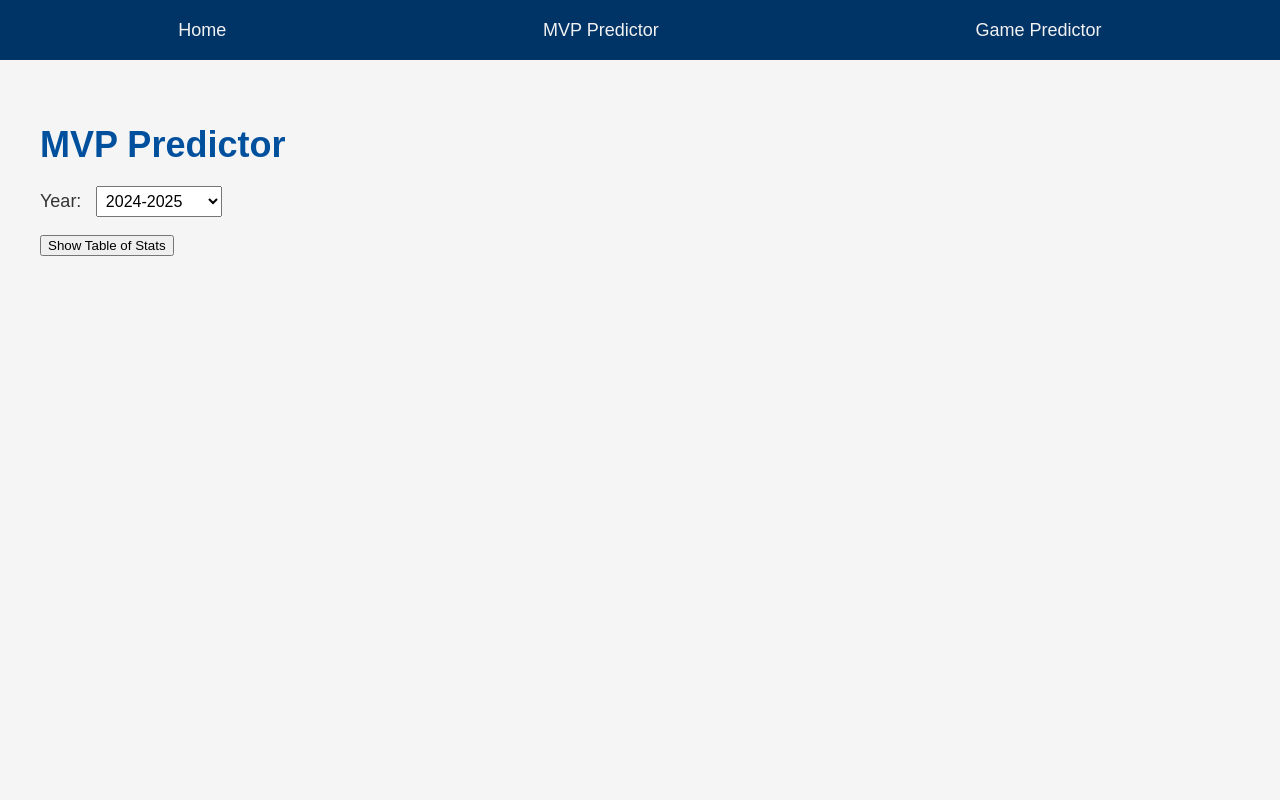
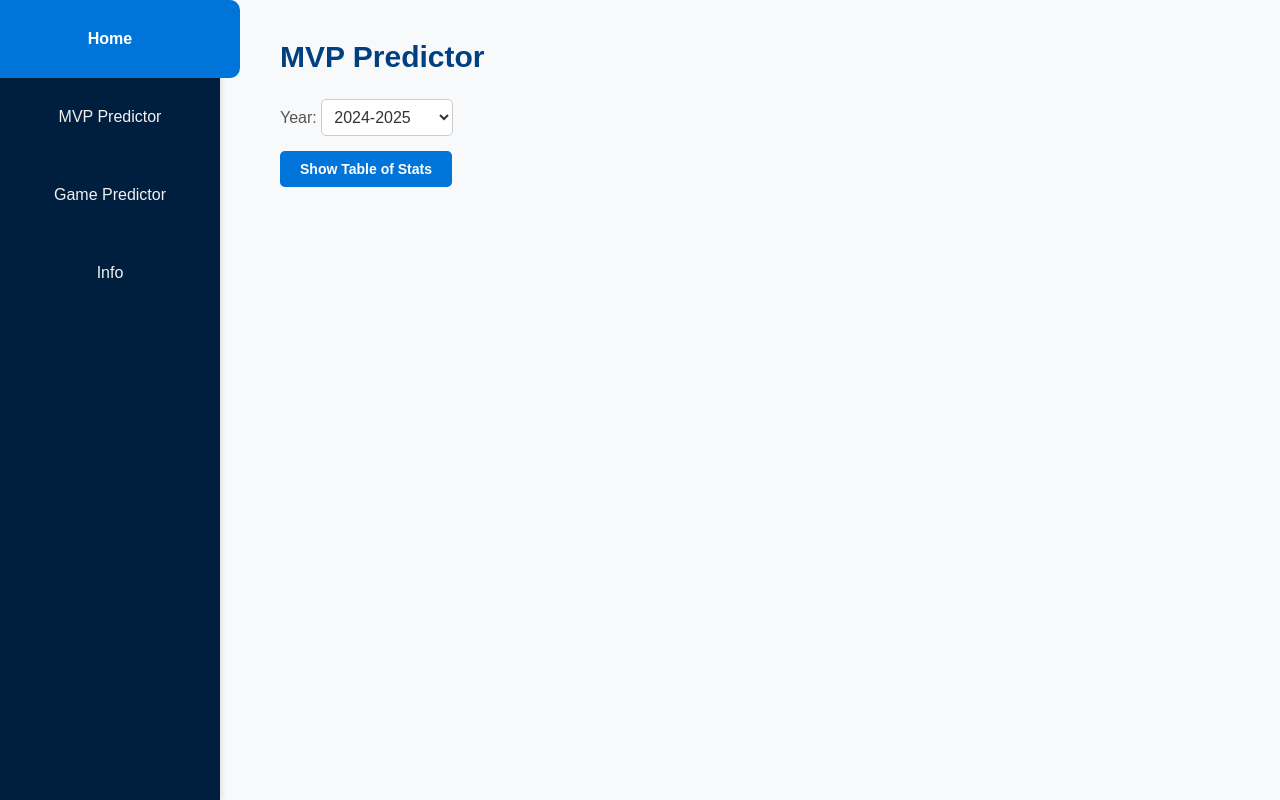
Before and after one commit to syadk23/Nba-predictive-models, a Flask app: template app/templates/mvp_predictor.html in a window 1280 px wide. Run offline with Flask 3, Linux system fonts and the light colour scheme; the template is opened without the code that fills it, so the values that code supplies are empty; parts of the project's set-up code (start-up, migrations or seed data) failed here and were passed over.

Commit message:
css touch up and add empty info page

```diff
--- a/app/app.py
+++ b/app/app.py
@@ -66,7 +66,11 @@ def mvp_predictor_year(year):
 
 @app.route('/game_predictor')
 def game_predictor():
-    return "<h1>Game Predictor Page</h1>"
+    return render_template('game_predictor.html')
+
+@app.route('/info')
+def info():
+    return render_template('info.html')
 
 if __name__ == '__main__':
     app.run(debug=True)
--- a/app/static/styles.css
+++ b/app/static/styles.css
@@ -1,120 +1,172 @@
+/* Base Styling */
 body {
     font-family: Arial, sans-serif;
     margin: 0;
-    background-color: #f5f5f5;
+    background-color: #f8f9fa;
     color: #333;
+    display: flex;
 }
 
+/* Vertical Navbar Styling */
 .navbar {
-    width: 100%;
-    height: 60px;
+    width: 220px; /* Fixed width for sidebar */
+    height: 100vh;
     display: flex;
-    justify-content: space-around;
+    flex-direction: column;
     align-items: center;
-    background-color: #003366;
-    padding: 0 20px;
+    background-color: #001f3f;
     box-sizing: border-box;
     position: fixed;
     top: 0;
     left: 0;
     z-index: 1000;
+    box-shadow: 2px 0 5px rgba(0, 0, 0, 0.1);
 }
 
 .navbar a {
-    color: #f2f2f2;
+    color: #f1f1f1;
+    padding: 30px 20px;
+    width: 100%;
     text-align: center;
-    padding: 15px;
     text-decoration: none;
-    font-size: 18px;
-    transition: background-color 0.3s, color 0.3s;
+    font-size: 16px;
+    font-weight: 500;
 }
 
 .navbar a:hover {
-    background-color: #00509e;
-    color: #fff;
+    background-color: #0074d9;
+    color: #ffffff;
     font-weight: bold;
+    border-radius: 10px;
 }
 
+/* Content Styling */
 .content {
-    margin-top: 80px; /* Adjust to ensure content is not hidden behind the navbar */
-    padding: 20px;
-    margin-left: 20px;
-    margin-right: 20px;
+    margin-left: 240px; /* Leave space for the vertical navbar */
+    padding: 20px 40px; /* Add padding for a centered look */
 }
 
 h1 {
-    font-size: 36px;
-    color: #00509e;
-    margin-bottom: 20px;
+    font-size: 30px;
+    color: #004080;
+    font-weight: bold;
+    margin-bottom: 25px;
 }
 
-p {
-    font-size: 18px;
-    margin-bottom: 20px;
+p, label {
+    font-size: 16px;
+    color: #555;
+    margin-bottom: 10px;
+    text-align: center;
 }
 
-label {
-    font-size: 18px;
-    margin-right: 10px;
+/* Form and Select */
+select {
+    font-size: 16px;
+    padding: 8px;
+    border-radius: 5px;
+    border: 1px solid #ccc;
+    background-color: #fff;
+    color: #333;
 }
 
-select {
-    font-size: 16px;
-    padding: 5px;
-}
-
+/* Table Styling */
 .table-container {
-    flex: 1; /* Allow the container to take available space */
-    max-height: calc(100vh - 80px); /* Adjust based on navbar height */
-    overflow: auto;
+    overflow-y: auto;
+    overflow-x: auto;
     width: 100%;
-    margin-top: 20px;
+    background-color: #ffffff;
+    border-radius: 8px;
+    box-shadow: 0 4px 8px rgba(0, 0, 0, 0.1);
 }
 
 table {
-    width: 90%;
+    width: 60%;
     border-collapse: collapse;
-    background-color: #fff;
-    border: 1px solid #ddd;
+    background-color: #ffffff;
 }
 
 table, th, td {
     border: 1px solid #ddd;
-    font-size: 12px; /* Smaller font size */
+    font-size: 12px;
 }
 
 th, td {
-    padding: 5px; /* Adjust padding to match smaller text */
-    text-align: left;
+    padding: 5px;
+    text-align: center;
 }
 
 th {
-    background-color: #f2f2f2;
-    color: #00509e;
+    background-color: #004080;
+    color: #ffffff;
+    font-weight: bold;
+    text-transform: uppercase;
 }
 
 tr:nth-child(even) {
-    background-color: #f9f9f9;
+    background-color: #f3f6fa;
 }
 
-.bottom {
-    position: fixed;
-    bottom: 0px;
-    width: 100%;
-    text-align: center;
+tr:hover {
+    background-color: #e6f2ff;
 }
 
+/* Button Styling */
+button {
+    background-color: #0074d9;
+    color: #ffffff;
+    border: none;
+    padding: 10px 20px;
+    margin: 15px 0;
+    border-radius: 5px;
+    cursor: pointer;
+    font-size: 14px;
+    font-weight: bold;
+    transition: background-color 0.3s, transform 0.2s;
+}
+
+button:hover {
+    background-color: #005bb5;
+    transform: scale(1.05);
+}
+
+/* Bottom Footer */
+.bottom {
+    bottom: 0;
+    left: 0;
+    position: fixed;
+    color: #ffffff;
+    text-align: center;
+    font-size: 14px;
+    margin-left: 240px; /* Leave space for the vertical navbar */
+    padding: 20px 40px; /* Add padding for a centered look */
+    width: calc(100% - 240px); /* Adjust width to prevent overflow */
+
+}
+
+/* Home Image Styling */
 .home-image {
     display: flex;
     justify-content: center;
     flex-wrap: wrap;
-    opacity: 1;
     gap: 20px;
-    border-radius: 10px;
+    margin-top: 20px;
     transition: transform 0.3s, box-shadow 0.3s;
-    transform: scale(1.05);
+
 }
 
+.home-image img {
+    border-radius: 10px;
+    box-shadow: 0 4px 8px rgba(0, 0, 0, 0.1);
+    transition: transform 0.2s, box-shadow 0.2s;
+}
+
+.home-image img:hover {
+    transform: scale(1.05);
+    box-shadow: 0 6px 12px rgba(0, 0, 0, 0.15);
+}
+
+/* Hidden Player Table */
 #playerTable {
     display: none; /* Table hidden by default */
 }
--- a/app/templates/game_predictor.html
+++ b/app/templates/game_predictor.html
@@ -0,0 +1 @@
+<h1> Game Predictor </h1>
--- a/app/templates/index.html
+++ b/app/templates/index.html
@@ -3,7 +3,7 @@
     <head>
         <meta charset="UTF-8">
         <meta name="viewport" content="width=device-width, initial-scale=1.0">
-        <title>NBA Machine Learning Model Predictors</title>
+        <title>NBA ML Predictions</title>
         <link rel="stylesheet" href="{{ url_for('static', filename='styles.css') }}">
     </head>
     <body>
@@ -11,17 +11,15 @@
             <a href="{{ url_for('home') }}">Home</a>
             <a href="{{ url_for('mvp_predictor') }}">MVP Predictor</a>
             <a href="{{ url_for('game_predictor') }}">Game Predictor</a>
+            <a href="{{ url_for('info') }}">Info</a>
         </div>
 
         <div class="content">
-            <center>
                 <h1>Welcome to Syad's NBA Game/Award Predictor Site</h1>
                 <p>Please select an option from the navigation bar to get started.</p>
-            </center>
         </div>
 
         <div class="home-image">
-            <img src="{{ url_for('static', filename='images/basketball1.png') }}" alt="Basketball Image 1">
         </div>
 
         <div class="bottom">
--- /dev/null
+++ b/app/templates/info.html
@@ -0,0 +1 @@
+<h1> Info Page </h1>
--- a/app/templates/mvp_predictor.html
+++ b/app/templates/mvp_predictor.html
@@ -11,6 +11,7 @@
         <a href="{{ url_for('home') }}">Home</a>
         <a href="{{ url_for('mvp_predictor') }}">MVP Predictor</a>
         <a href="{{ url_for('game_predictor') }}">Game Predictor</a>
+        <a href="{{ url_for('info') }}">Info</a>
         </div>
 
         <div class="content">
@@ -22,7 +23,6 @@
                     <option value="{{ year }}" {% if selected_year == year %} selected {% endif %}>{{ year-1 }}-{{ year }}</option>
                 {% endfor %}
             </select>
-            <br>
             <br>
 
             <button class="button" onclick="toggleTable()">Show Table of Stats</button>
```
Also changed, not shown: app/src/mvp_predictor/mvp_predictor.py (+7 -12 lines).
